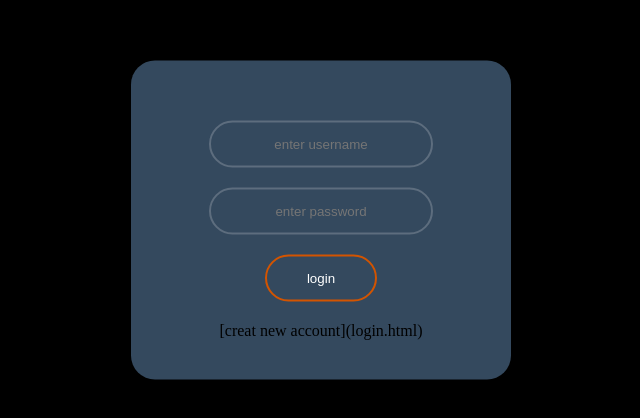
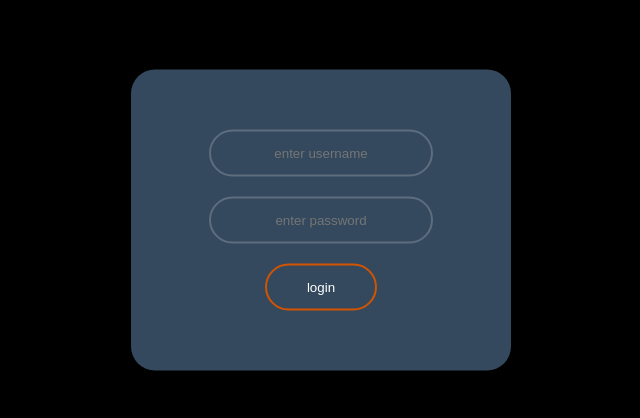
Before and after one commit to dahmen8bit/annogram, a plain HTML site: page index.html in a window 1280 px wide. Shown: the part 180-598 px from the top of the page, without its empty margins (319-959 px from the left). Drawn offline with Linux system fonts and the light colour scheme.

Commit message:
Update index.html

```diff
--- a/index.html
+++ b/index.html
@@ -59,7 +59,6 @@
 <input type='text' name='' placeholder='enter username' id='username'>
 <input type='password' name='' placeholder='enter password' id='passsword'>
 <input type='submit'name='' value='login' id='username'>
- [creat new account](login.html)
 </form>
 </body>
 </html>
```
